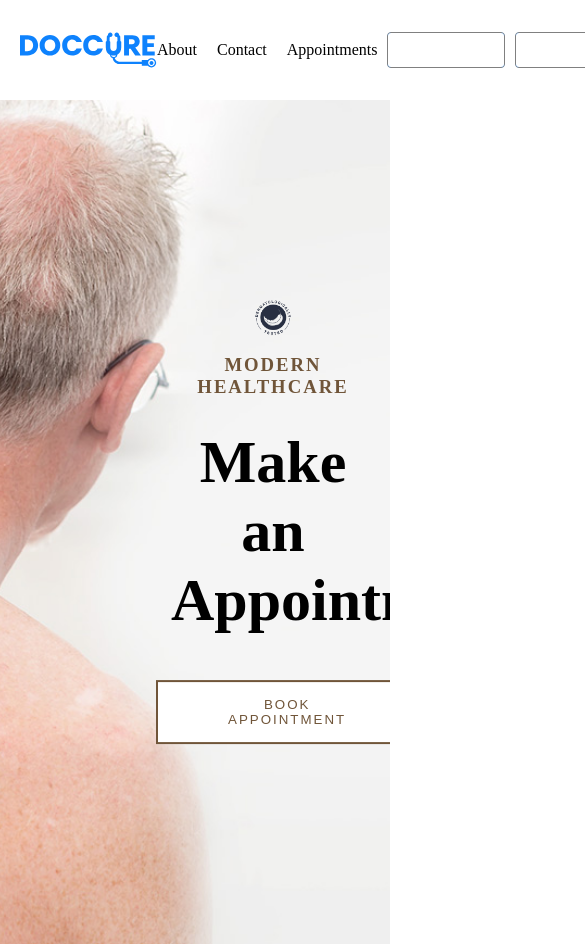
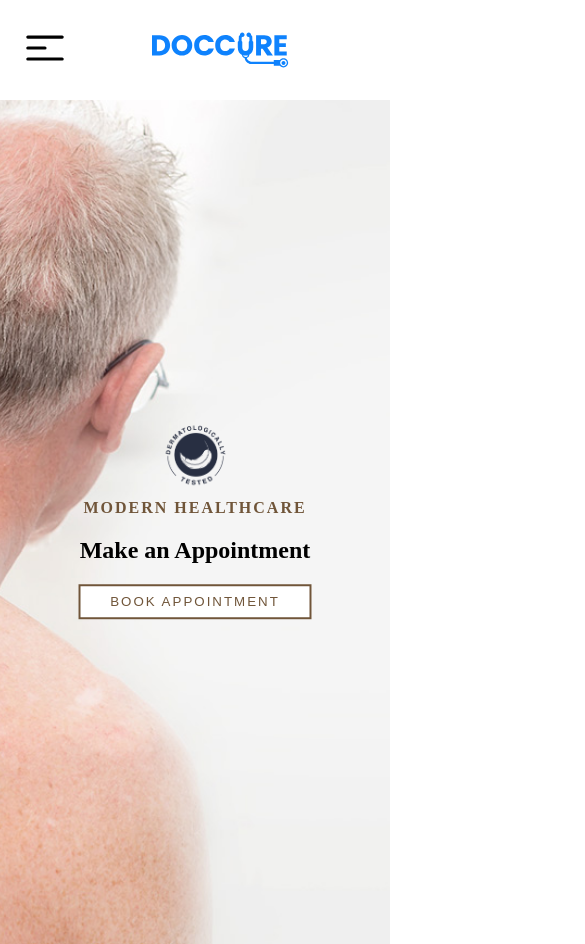
Before and after one commit to minhminh12315/techwizSRS, a React (Vite) app in the folder client/: page / in a window 390 px wide. Shown: the top 944 px of the page, 585 px wide, since content can reach past the window. Built offline with nearby package versions, Linux system fonts and the light colour scheme; no server answers.

Commit message:
Update: fix - Responsive

```diff
--- a/client/src/Components/Header/Header.jsx
+++ b/client/src/Components/Header/Header.jsx
@@ -2,12 +2,16 @@ import React from 'react';
 import { logo } from '../../assets/index';
 import Button from '../Button/Button';
 import { IoPersonOutline } from 'react-icons/io5';
+import { HiBars3CenterLeft } from "react-icons/hi2";
 import { CiLock } from 'react-icons/ci';
 import './Header.scss';
 
 const Header = () => {
   return (
     <div className='header-container'>
+      <div className='header-menu-icon'>
+        <HiBars3CenterLeft size={50}/>
+      </div>
       <div className='header-logo'>
         <img src={logo} alt="logo-home" />
       </div>
--- a/client/src/Components/Header/Header.scss
+++ b/client/src/Components/Header/Header.scss
@@ -8,6 +8,10 @@
   .header-logo {
     display: flex;
     align-items: center;
+  }
+
+  .header-menu-icon {
+    display: none;
   }
 
   .header-logo img {
@@ -47,4 +51,25 @@
     }
   }
 
+
+  @media (max-width: 768px) {
+    .header-container {
+      justify-content: center;
+    }
+
+    .header-logo {
+      flex: 1;
+      justify-content: center;
+    }
+
+    .header-nav,
+    .header-actions {
+      display: none;
+    }
+
+    .header-menu-icon {
+      display: block;
+    }
+
+  }
 }
--- a/client/src/Pages/User/Home.scss
+++ b/client/src/Pages/User/Home.scss
@@ -13,9 +13,10 @@
 
   .content-container {
     position: absolute;
-    width: 60%;
+    width: 80%;
+    max-width: 600px;
     top: 50%;
-    left: 70%;
+    left: 75%;
     transform: translate(-50%, -50%);
     text-align: center;
     z-index: 10;
@@ -24,15 +25,16 @@
   h3 {
     color: #705539;
     letter-spacing: 2px;
+    font-size: 1.5rem;
   }
 
   h2 {
     color: black;
-    font-size: 60px;
+    font-size: 3.5rem;
   }
 
   .content-container img {
-    max-width: 15%;
+    max-width: 100px;
     height: auto;
   }
 
@@ -40,22 +42,69 @@
   .content-container h2,
   .content-container button {
     margin: 0;
-    padding: 15px;
+    padding: 10px;
   }
 
   .content-container button {
-    padding: 15px 70px;
+    padding: 12px 50px;
     background-color: white;
     color: #705539;
     border: none;
     cursor: pointer;
     border: 2px solid #705539;
     letter-spacing: 2px;
-    margin-top: 30px;
-    transition: background-color 0.5s ease, color 0.5s ease; /* Thêm hiệu ứng chuyển động */
+    margin-top: 20px;
+    transition: background-color 0.5s ease, color 0.5s ease;
   }
 
   .content-container button:hover {
     background-color: #705539;
     color: white;
   }
+
+  @media (max-width: 768px) {
+
+
+    h3 {
+      font-size: 1.2rem;
+    }
+
+    h2 {
+      font-size: 2rem;
+    }
+
+    .content-container img {
+      max-width: 80px;
+    }
+
+    .content-container button {
+      padding: 10px 40px;
+      margin-top: 15px;
+    }
+  }
+
+  @media (max-width: 480px) {
+    .content-container {
+        width: 90%;
+        max-width: none;
+        left: 50%;
+        transform: translate(-50%, -50%);
+      }
+
+    h3 {
+      font-size: 1rem;
+    }
+
+    h2 {
+      font-size: 1.5rem;
+    }
+
+    .content-container img {
+      max-width: 60px;
+    }
+
+    .content-container button {
+      padding: 8px 30px;
+      margin-top: 10px;
+    }
+  }
```
